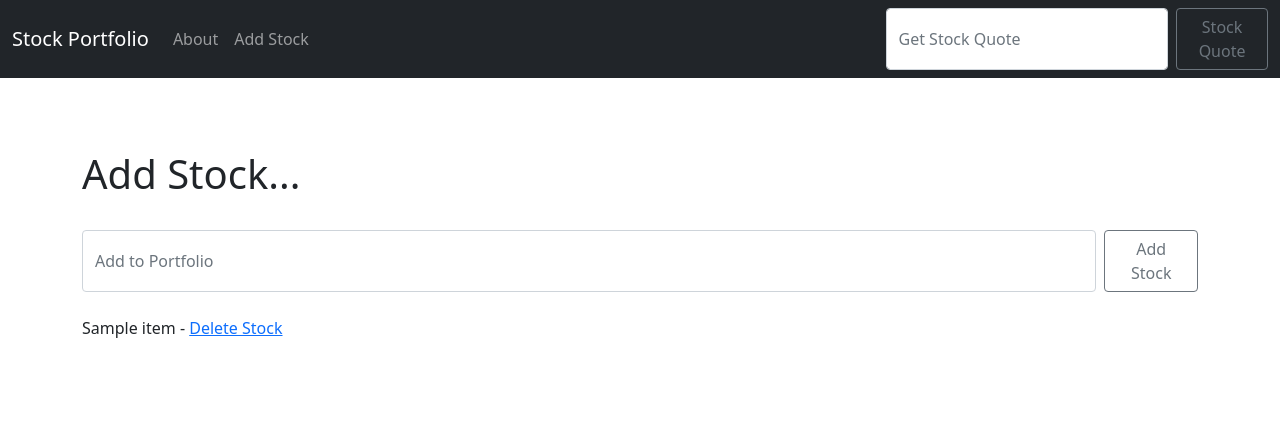
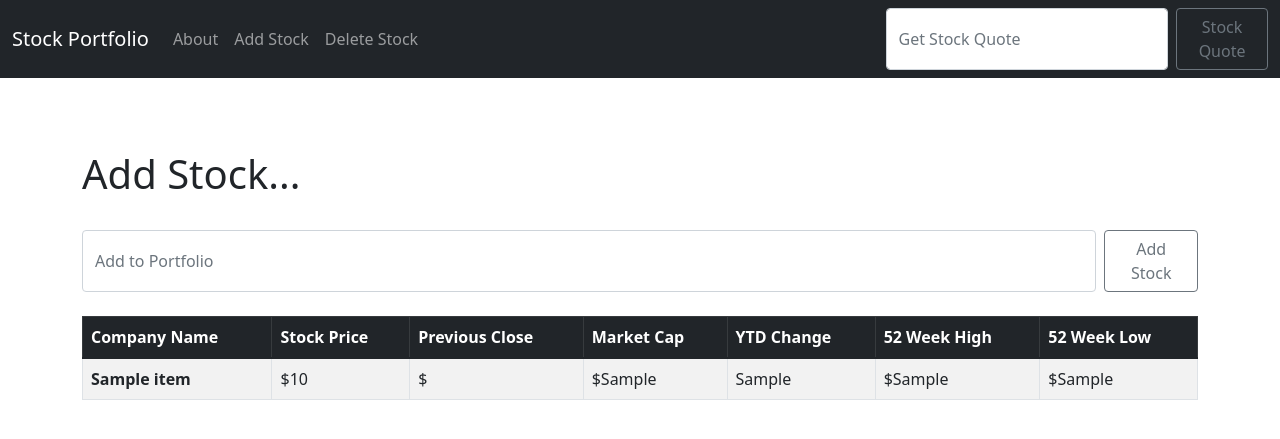
Before and after one commit to nicofasho/django-stock-app, a Django app: template stocks/quotes/templates/add_stock.html in a window 1280 px wide. Shown: the top 439 px of the page. Run offline with Django 4.2, Linux system fonts and the light colour scheme; the template is opened without the code that fills it: most values are stand-ins (such as "Sample title", 1, 10 or a date in 2020).

Commit message:
add stock table formatting and delete stock page added

```diff
--- a/stocks/quotes/templates/add_stock.html
+++ b/stocks/quotes/templates/add_stock.html
@@ -16,6 +16,36 @@
 </form>
 <br />
 
-{% for item in ticker %} {{ item }} -
-<a href="{% url 'delete' item.id %}">Delete Stock</a> <br />
-{% endfor %} {% endblock %}
+<table class="table table-striped table-bordered table-hover">
+  <thead class="table-dark">
+    <tr>
+      <th class="col">Company Name</th>
+      <th class="col">Stock Price</th>
+      <th class="col">Previous Close</th>
+      <th class="col">Market Cap</th>
+      <th class="col">YTD Change</th>
+      <th class="col">52 Week High</th>
+      <th class="col">52 Week Low</th>
+    </tr>
+  </thead>
+  <tbody>
+    {% if ticker %}
+        {% for item in output %}
+
+            <tr>
+                <th>{{ item.companyName }}</th>
+                <td>${{ item.latestPrice}}</td>
+                <td>${{ item.previousClose }}</td>
+                <td>${{ item.marketCap }}</td>
+                <td>{{ item.ytdChange }}</td>
+                <td>${{ item.week52High }}</td>
+                <td>${{ item.week52Low }}</td>
+            </tr>
+
+        {% endfor %}
+    {% endif %}
+  </tbody>
+</table>
+
+
+{% endblock %}
--- a/stocks/quotes/templates/base.html
+++ b/stocks/quotes/templates/base.html
@@ -38,6 +38,9 @@
             </li>
             <li class="nav-item">
               <a class="nav-link" href="{% url 'add_stock' %}">Add Stock</a>
+            </li>
+            <li class="nav-item">
+              <a class="nav-link" href="{% url 'delete_stock' %}">Delete Stock</a>
             </li>
           </ul>
           <form action="{% url 'home' %}" class="d-flex" method="POST">
--- a/stocks/quotes/urls.py
+++ b/stocks/quotes/urls.py
@@ -6,4 +6,5 @@ urlpatterns = [
     path('about', views.about, name="about"),
     path('add_stock', views.add_stock, name="add_stock"),
     path('delete/<stock_id>', views.delete, name="delete"),
+    path('delete_stock', views.delete_stock, name="delete_stock"),
 ]
```
Also changed, not shown: stocks/quotes/templates/delete_stock.html (added, +13 -0 lines), stocks/quotes/views.py (+22 -5 lines).
